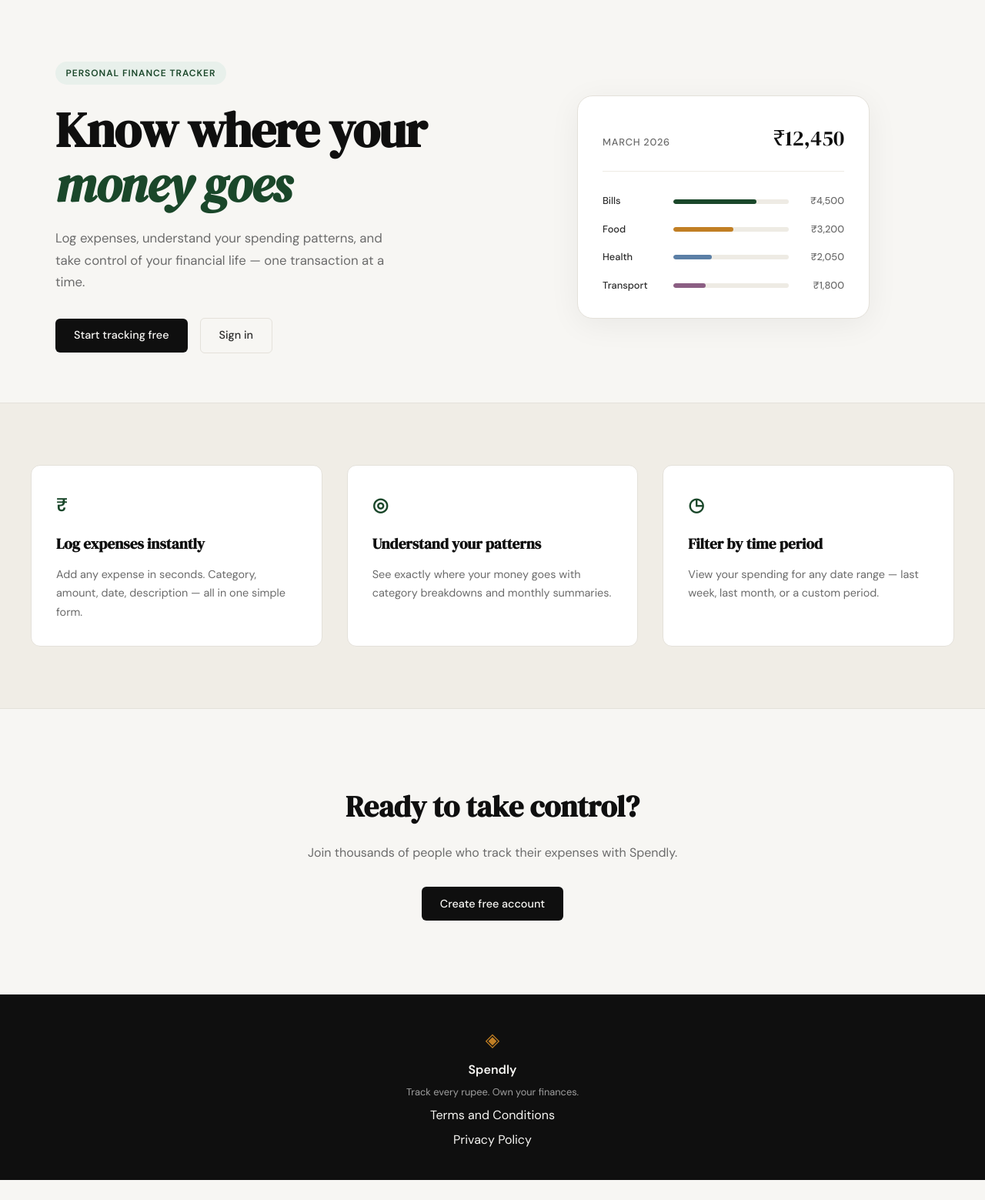
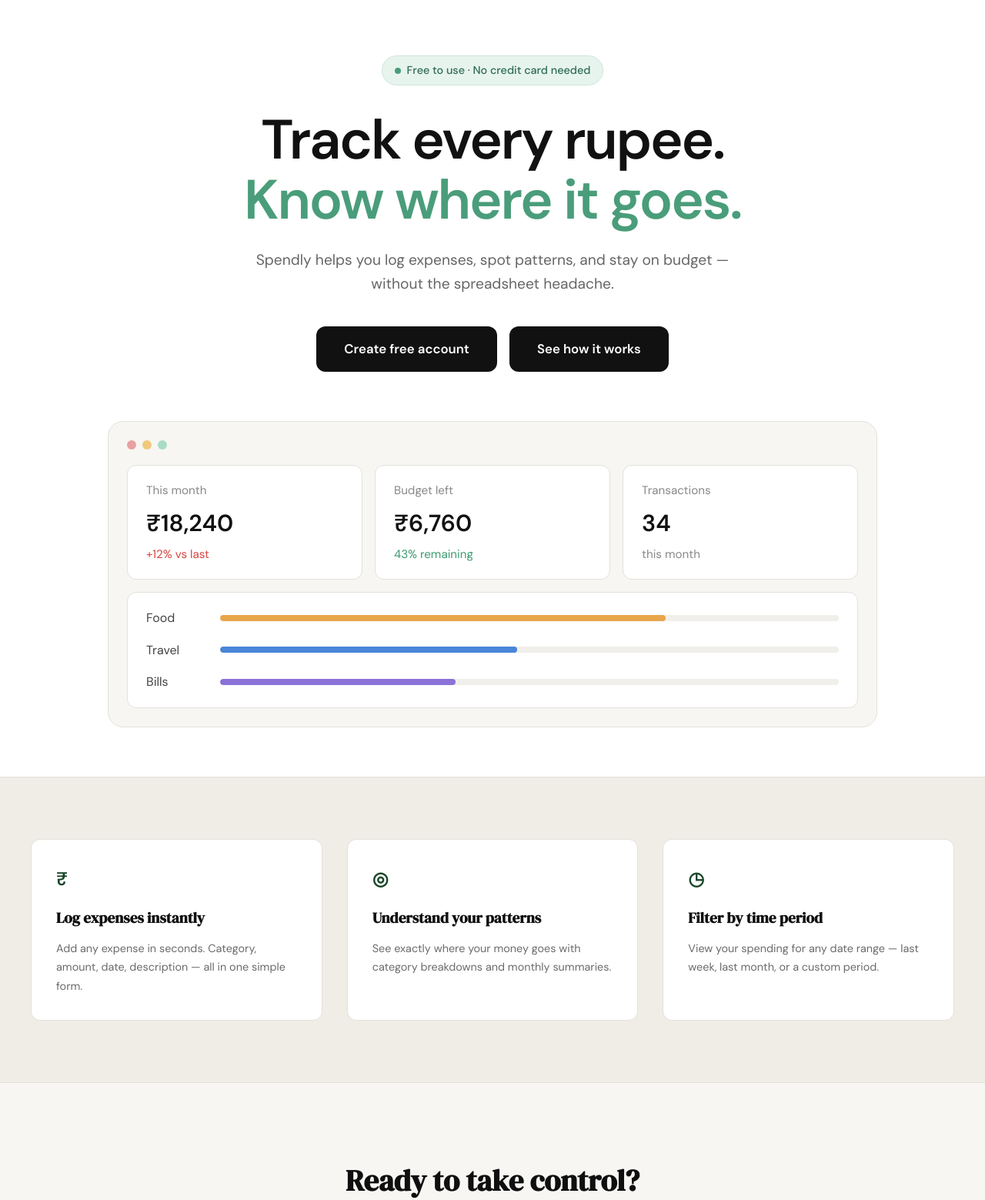
Before and after one commit to zohaibshahzadkhan/claudeProject, a Flask app: page / in a window 1280 px wide. Shown: the part 61-1620 px from the top of the page at 77% size. Before the commit the page ends 1594 px from the top, so only its background shows below. Run offline with Flask 3, Linux system fonts and the light colour scheme.

Commit message:
landing: redesign hero section to match mockup

```diff
--- /dev/null
+++ b/static/css/landing.css
@@ -0,0 +1,184 @@
+/* ------------------------------------------------------------------ */
+/* Landing hero (matches the updated mockup)                           */
+/* ------------------------------------------------------------------ */
+
+.landing-hero {
+    background: #ffffff;
+    padding: 4.5rem 2rem 4rem;
+    text-align: center;
+}
+
+.landing-hero-inner {
+    max-width: 1000px;
+    margin: 0 auto;
+}
+
+.landing-badge {
+    display: inline-flex;
+    align-items: center;
+    gap: 0.5rem;
+    background: #e7f4ee;
+    border: 1px solid #cbe6da;
+    color: #2e6b55;
+    font-size: 0.9rem;
+    font-weight: 500;
+    padding: 0.45rem 1rem;
+    border-radius: 999px;
+    margin-bottom: 2rem;
+}
+
+.landing-badge-dot {
+    width: 8px;
+    height: 8px;
+    border-radius: 50%;
+    background: #4a9d7a;
+}
+
+.landing-title {
+    font-family: var(--font-body);
+    font-weight: 600;
+    font-size: clamp(2.5rem, 6vw, 4.5rem);
+    line-height: 1.08;
+    letter-spacing: -0.03em;
+    color: #111111;
+    margin-bottom: 1.5rem;
+}
+
+.landing-title span {
+    color: #4a9d7a;
+}
+
+.landing-subtitle {
+    font-size: 1.2rem;
+    color: #666666;
+    line-height: 1.6;
+    max-width: 620px;
+    margin: 0 auto 2.5rem;
+}
+
+.landing-actions {
+    display: flex;
+    justify-content: center;
+    flex-wrap: wrap;
+    gap: 1rem;
+    margin-bottom: 4rem;
+}
+
+.landing-btn {
+    display: inline-block;
+    background: #111111;
+    color: #ffffff;
+    font-size: 1.05rem;
+    font-weight: 600;
+    padding: 1rem 2.25rem;
+    border-radius: 12px;
+    transition: opacity 0.2s;
+}
+
+.landing-btn:hover {
+    opacity: 0.85;
+}
+
+/* Dashboard preview */
+
+.landing-preview {
+    background: #f7f6f3;
+    border: 1px solid #e4e1da;
+    border-radius: 20px;
+    padding: 1.5rem;
+    text-align: left;
+}
+
+.landing-window-dots {
+    display: flex;
+    gap: 0.5rem;
+    margin-bottom: 1.25rem;
+}
+
+.landing-window-dots span {
+    width: 12px;
+    height: 12px;
+    border-radius: 50%;
+}
+
+.landing-window-dots span:nth-child(1) { background: #e8a0a0; }
+.landing-window-dots span:nth-child(2) { background: #f0c97a; }
+.landing-window-dots span:nth-child(3) { background: #a8dcc4; }
+
+.landing-stats {
+    display: grid;
+    grid-template-columns: repeat(3, 1fr);
+    gap: 1rem;
+    margin-bottom: 1rem;
+}
+
+.landing-stat,
+.landing-bars {
+    background: #ffffff;
+    border: 1px solid #e4e1da;
+    border-radius: 12px;
+}
+
+.landing-stat {
+    padding: 1.25rem 1.5rem;
+}
+
+.landing-stat-label {
+    font-size: 0.95rem;
+    color: #888888;
+    margin-bottom: 0.4rem;
+}
+
+.landing-stat-value {
+    font-size: 1.9rem;
+    font-weight: 600;
+    color: #111111;
+}
+
+.landing-stat-note {
+    font-size: 0.95rem;
+    color: #888888;
+    margin-top: 0.2rem;
+}
+
+.landing-stat-note.is-negative { color: #d64541; }
+.landing-stat-note.is-positive { color: #3d9a72; }
+
+.landing-bars {
+    padding: 1.25rem 1.5rem;
+    display: flex;
+    flex-direction: column;
+    gap: 1rem;
+}
+
+.landing-bar-row {
+    display: grid;
+    grid-template-columns: 80px 1fr;
+    align-items: center;
+    gap: 1rem;
+    font-size: 1rem;
+    color: #444444;
+}
+
+.landing-bar-track {
+    height: 8px;
+    background: #f0efea;
+    border-radius: 999px;
+    overflow: hidden;
+}
+
+.landing-bar-fill {
+    height: 100%;
+    border-radius: 999px;
+}
+
+.landing-bar-fill.food   { background: #e8a54b; }
+.landing-bar-fill.travel { background: #4a86d8; }
+.landing-bar-fill.bills  { background: #8b72d9; }
+
+@media (max-width: 600px) {
+    .landing-hero { padding: 3rem 1rem 2.5rem; }
+    .landing-stats { grid-template-columns: 1fr; }
+    .landing-preview { padding: 1rem; }
+    .landing-bar-row { grid-template-columns: 60px 1fr; }
+}
--- a/templates/landing.html
+++ b/templates/landing.html
@@ -2,59 +2,70 @@
 
 {% block title %}Spendly — Track Every Rupee{% endblock %}
 
+{% block head %}
+<link rel="stylesheet" href="{{ url_for('static', filename='css/landing.css') }}">
+{% endblock %}
+
 {% block content %}
 
-<section class="hero">
-    <div class="hero-inner">
-        <div class="hero-badge">Personal Finance Tracker</div>
-        <h1 class="hero-title">
-            Know where your<br>
-            <em>money goes</em>
+<section class="landing-hero">
+    <div class="landing-hero-inner">
+        <span class="landing-badge">
+            <span class="landing-badge-dot"></span>
+            Free to use · No credit card needed
+        </span>
+        <h1 class="landing-title">
+            Track every rupee.<br>
+            <span>Know where it goes.</span>
         </h1>
-        <p class="hero-subtitle">
-            Log expenses, understand your spending patterns,
-            and take control of your financial life —
-            one transaction at a time.
+        <p class="landing-subtitle">
+            Spendly helps you log expenses, spot patterns, and stay
+            on budget — without the spreadsheet headache.
         </p>
-        <div class="hero-actions">
-            <a href="{{ url_for('register') }}" class="btn-primary">Start tracking free</a>
-            <a href="{{ url_for('login') }}" class="btn-ghost">Sign in</a>
+        <div class="landing-actions">
+            <a href="{{ url_for('register') }}" class="landing-btn">Create free account</a>
+            <a href="#" class="landing-btn">See how it works</a>
         </div>
-    </div>
-    <div class="hero-visual">
-        <div class="mock-card">
-            <div class="mock-card-header">
-                <span class="mock-label">March 2026</span>
-                <span class="mock-total">₹12,450</span>
+
+        <div class="landing-preview">
+            <div class="landing-window-dots">
+                <span></span><span></span><span></span>
             </div>
-            <div class="mock-bars">
-                <div class="mock-bar-row">
-                    <span class="mock-cat">Bills</span>
-                    <div class="mock-bar-track">
-                        <div class="mock-bar" style="width: 72%"></div>
+            <div class="landing-stats">
+                <div class="landing-stat">
+                    <div class="landing-stat-label">This month</div>
+                    <div class="landing-stat-value">₹18,240</div>
+                    <div class="landing-stat-note is-negative">+12% vs last</div>
+                </div>
+                <div class="landing-stat">
+                    <div class="landing-stat-label">Budget left</div>
+                    <div class="landing-stat-value">₹6,760</div>
+                    <div class="landing-stat-note is-positive">43% remaining</div>
+                </div>
+                <div class="landing-stat">
+                    <div class="landing-stat-label">Transactions</div>
+                    <div class="landing-stat-value">34</div>
+                    <div class="landing-stat-note">this month</div>
+                </div>
+            </div>
+            <div class="landing-bars">
+                <div class="landing-bar-row">
+                    <span>Food</span>
+                    <div class="landing-bar-track">
+                        <div class="landing-bar-fill food" style="width: 72%"></div>
                     </div>
-                    <span class="mock-amt">₹4,500</span>
                 </div>
-                <div class="mock-bar-row">
-                    <span class="mock-cat">Food</span>
-                    <div class="mock-bar-track">
-                        <div class="mock-bar mock-bar-2" style="width: 52%"></div>
+                <div class="landing-bar-row">
+                    <span>Travel</span>
+                    <div class="landing-bar-track">
+                        <div class="landing-bar-fill travel" style="width: 48%"></div>
                     </div>
-                    <span class="mock-amt">₹3,200</span>
                 </div>
-                <div class="mock-bar-row">
-                    <span class="mock-cat">Health</span>
-                    <div class="mock-bar-track">
-                        <div class="mock-bar mock-bar-3" style="width: 33%"></div>
+                <div class="landing-bar-row">
+                    <span>Bills</span>
+                    <div class="landing-bar-track">
+                        <div class="landing-bar-fill bills" style="width: 38%"></div>
                     </div>
-                    <span class="mock-amt">₹2,050</span>
-                </div>
-                <div class="mock-bar-row">
-                    <span class="mock-cat">Transport</span>
-                    <div class="mock-bar-track">
-                        <div class="mock-bar mock-bar-4" style="width: 28%"></div>
-                    </div>
-                    <span class="mock-amt">₹1,800</span>
                 </div>
             </div>
         </div>
```
